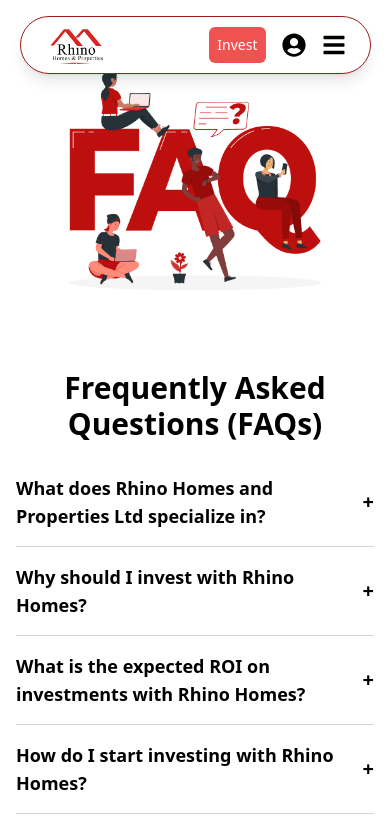
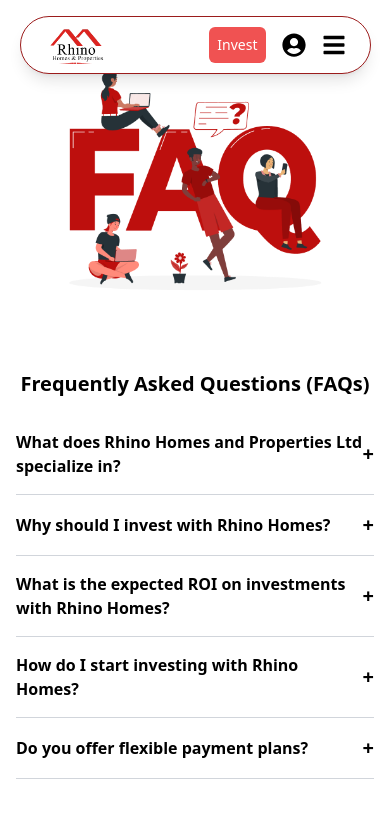
Before and after one commit to Ritephase1/rhp-website-fe, a Next.js app: page /faq in a window 390 px wide. Shown: the top 831 px of the page. Built offline with nearby package versions, Linux system fonts and the light colour scheme.

Commit message:
Reduce the size of the content on the faq component

```diff
--- a/package.json
+++ b/package.json
@@ -14,8 +14,8 @@
     "flowbite": "^2.5.2",
     "next": "15.0.3",
     "prisma": "^6.0.1",
-    "react": "19.0.0-rc-66855b96-20241106",
-    "react-dom": "19.0.0-rc-66855b96-20241106",
+    "react": "^19.0.0",
+    "react-dom": "^19.0.0",
     "react-icons": "^5.4.0"
   },
   "devDependencies": {
--- a/src/pages/faq.js
+++ b/src/pages/faq.js
@@ -30,7 +30,7 @@
 
       {/* FAQ Content */}
       <div className="px-4 sm:px-8 md:px-16 py-8 md:py-12 lg:py-16">
-        <h1 className="text-center text-3xl md:text-4xl font-bold mb-8">
+        <h1 className="text-center text-xl md:text-4xl font-bold mb-8">
           Frequently Asked Questions (FAQs)
         </h1>
         <div className="flex flex-col lg:flex-row justify-between gap-8">
@@ -75,7 +75,7 @@
   return (
     <div className="mb-4 border-b border-gray-300 pb-4">
       <h2
-        className="text-lg md:text-xl font-semibold cursor-pointer flex justify-between items-center"
+        className="text-md md:text-xl font-semibold cursor-pointer flex justify-between items-center"
         onClick={() => toggleAnswer(index)}
       >
         <span>{question}</span>
```
Also changed, not shown: src/components/Project.js (+0 -91 lines), 1 other file (tests, documents, lock files or other folders).
